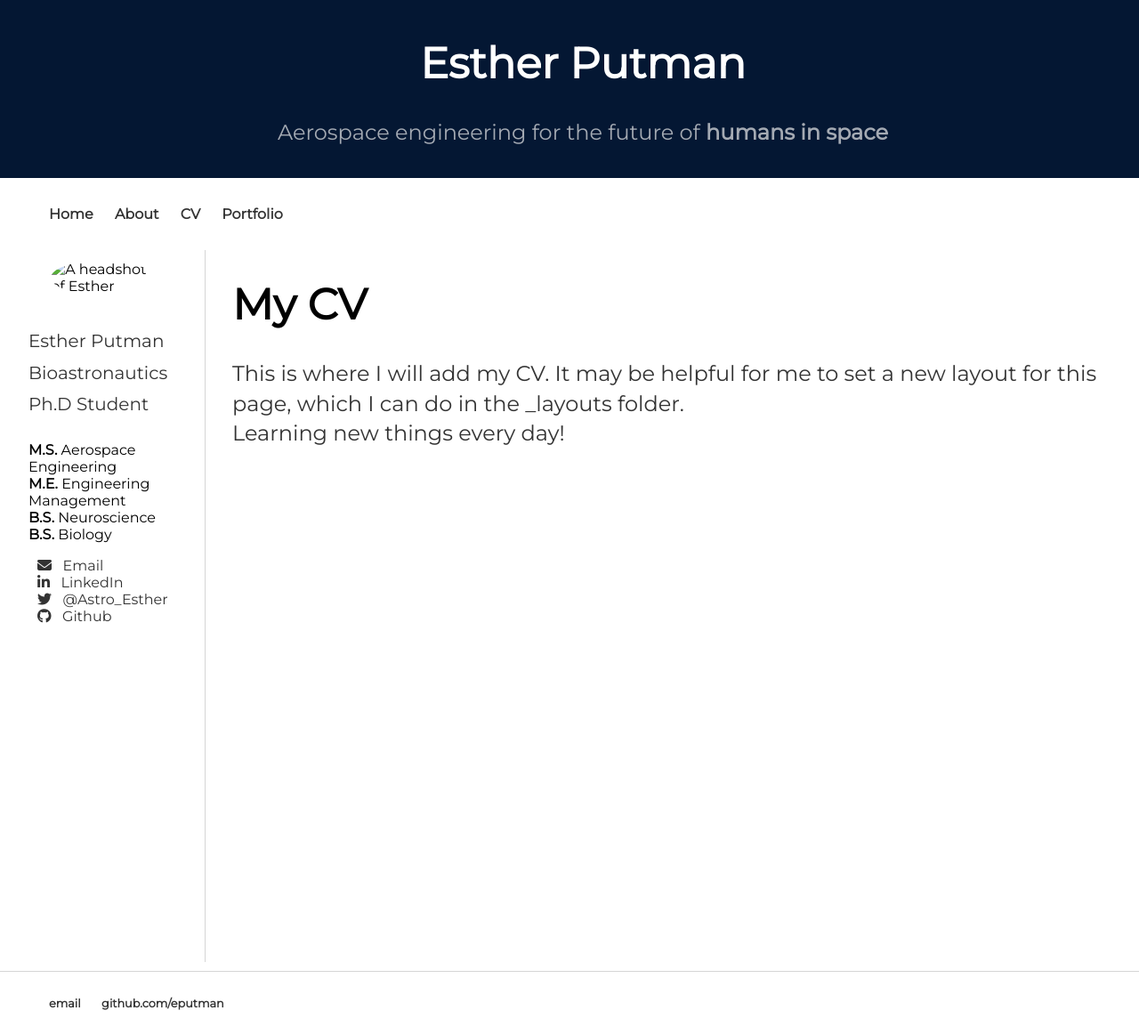
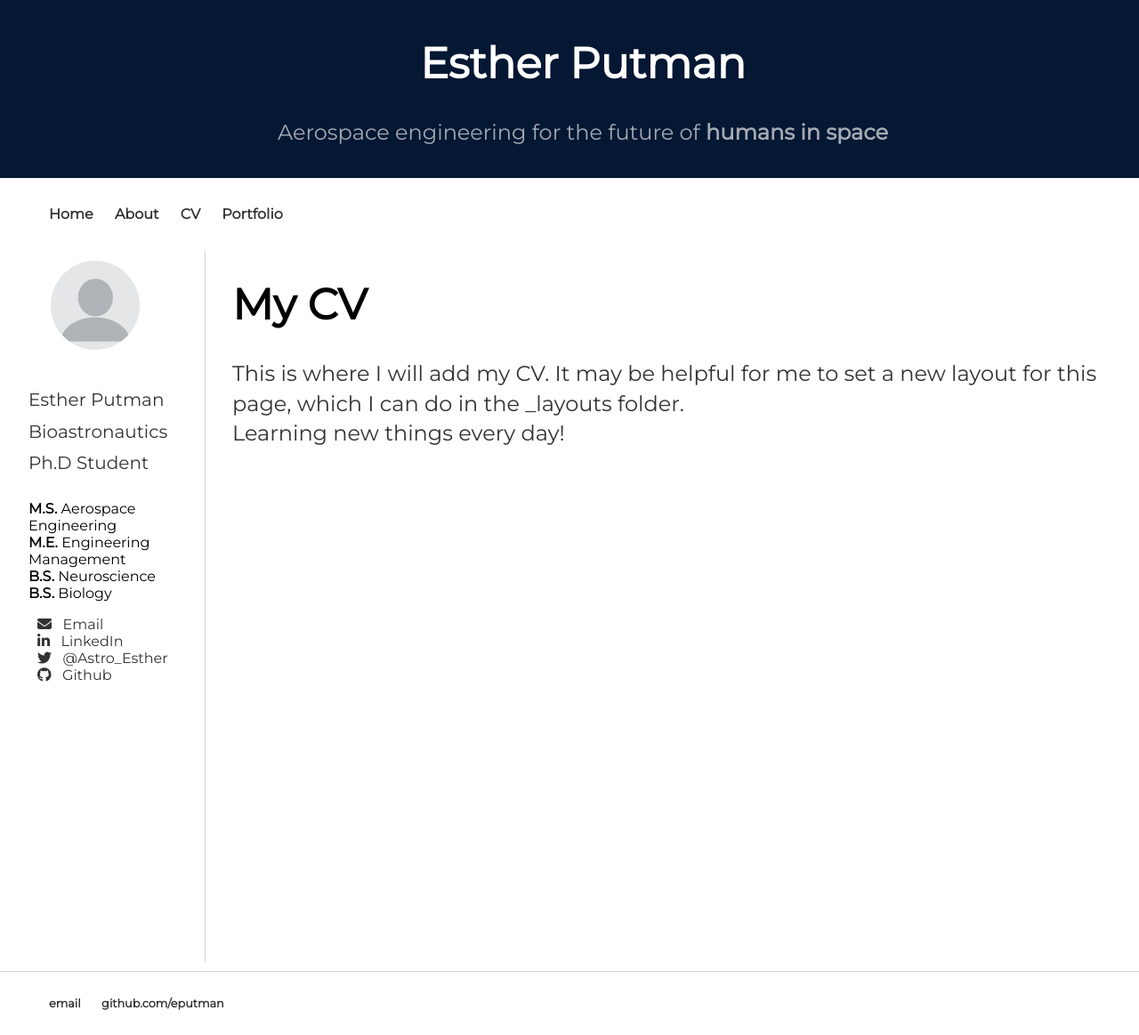
Before and after one commit to eputman/eputman.github.io, a Jekyll site: the page built from CV/index.html, in a window 1280 px wide and 1163 px high. Shown: the whole window at 89% size. Built offline with Jekyll 4.4.1, drawn with Linux system fonts in a browser that asks for light colours; nearby versions of some CDN libraries.

Commit message:
Update index.html

```diff
--- a/CV/index.html
+++ b/CV/index.html
@@ -6,7 +6,7 @@
 <div class="main-content">
 	<div class="sidebar">
 		<div class = "center">
-		<img src="eputman.github.io/images/profile.png" alt="A headshot of Esther" class="profile">
+		<img src="/eputman.github.io/images/profile.png" alt="A headshot of Esther" class="profile">
 		</div> <!-- /center -->
 		<p><small> Esther Putman <br>
 			Bioastronautics Ph.D Student</small></p>
```
